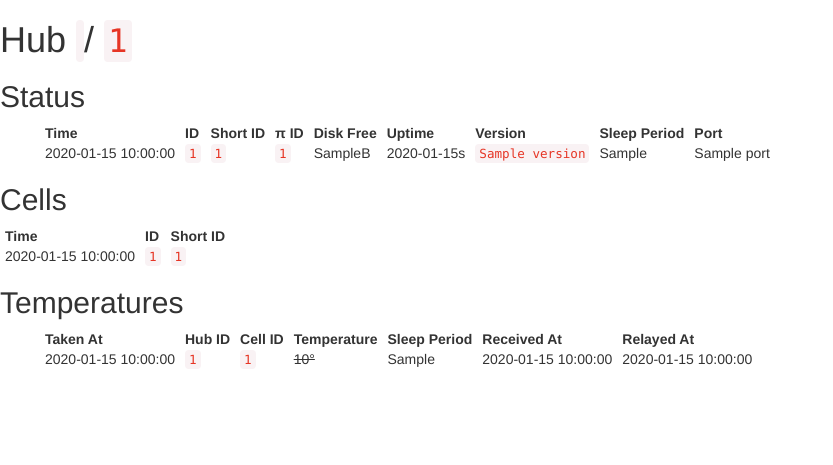
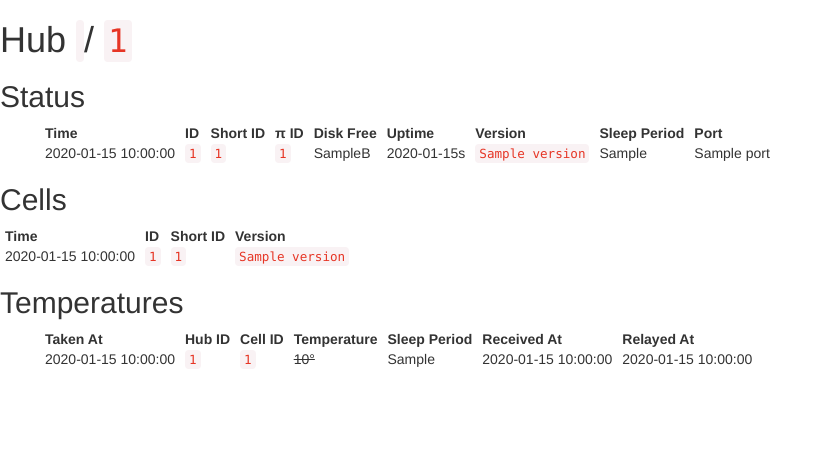
Before and after one commit to heatseeknyc/tunnel, a Flask app: template app/templates/relay/hub.html in a window 1280 px wide. Shown: the top 465 px of the page, without its empty margins (0-833 px from the left). Run offline with Flask 2, Linux system fonts and the light colour scheme; the template is opened without the code that fills it: most values are stand-ins (such as "Sample title", 1, 10 or a date in 2020); some libraries are stand-ins or nearby versions.

Commit message:
display cell hardware version. closes #21

```diff
--- a/app/templates/relay/cell.html
+++ b/app/templates/relay/cell.html
@@ -7,6 +7,8 @@
   Cell <code>{{ request.view_args.id }}</code>
   {% if short_id %}/ <code>{{ short_id }}</code>{% endif %}
 </h1>
+
+{% if cell %}<p>Version <code>{{ cell.version }}</code></p>{% endif %}
 
 <h2>Hubs</h2>
 <table>
--- a/app/templates/relay/hub.html
+++ b/app/templates/relay/hub.html
@@ -17,12 +17,14 @@
     <th>Time</th>
     <th>ID</th>
     <th>Short ID</th>
+    <th>Version</th>
   </tr>
   {% for c in cells %}
   <tr>
     <td>{{ c.time }}</td>
     <td><a href="{{ url_for('cell', id=c.cell_id) }}"><code>{{ c.cell_id }}</code></a></td>
     <td>{% if c.short_id %}<code>{{ c.short_id }}</code>{% endif %}</td>
+    <td>{% if c.version %}<code>{{ c.version }}</code>{% endif %}</td>
   </tr>
   {% endfor %}
 </table>
--- a/app/views/relay.py
+++ b/app/views/relay.py
@@ -56,8 +56,8 @@ class Hub(flask.views.MethodView):
         cursor.execute('select pi_id, sleep_period, disk_free, uptime, version, port, time from hubs'
                        ' where hub_id=%s order by time desc limit 10', (id,))
         logs = cursor.fetchall()
-        cursor.execute('select distinct on (cell_id) cell_id, short_id, time'
-                       ' from temperatures left join xbees on xbees.id=cell_id'
+        cursor.execute('select distinct on (cell_id) cell_id, short_id, version, time'
+                       ' from temperatures left join xbees on xbees.id=cell_id left join cells on cells.id=cell_id'
                        ' where hub_id=%s order by cell_id, time desc', (id,))
         cells = sorted(cursor.fetchall(), key=operator.itemgetter('time'), reverse=True)
         cursor.execute('select cell_id, adc, temperature, sleep_period, relay, hub_time, time, relayed_time, version'
@@ -111,6 +111,8 @@ def cell(id):
     if len(id) != 16:
         return flask.redirect(flask.url_for('cell', id=common.get_xbee_id(id, cursor)))
 
+    cursor.execute('select version from cells where id=%s', (id,))
+    cell = cursor.fetchone()
     cursor.execute('select distinct on (hub_id) hub_id, short_id, time'
                    ' from temperatures left join xbees on xbees.id=hub_id'
                    ' where cell_id=%s order by hub_id, time desc', (id,))
@@ -120,7 +122,7 @@ def cell(id):
                    ' where cell_id=%s order by hub_time desc limit 100', (id,))
     temperatures = with_temperatures(cursor.fetchall())
     return flask.render_template('relay/cell.html', short_id=get_short_id(id, cursor),
-                                 hubs=hubs, temperatures=temperatures)
+                                 cell=cell, hubs=hubs, temperatures=temperatures)
 
 # old hub firmware doesn't use a trailing slash:
 @app.route('/temperatures', methods=('POST',))
```
